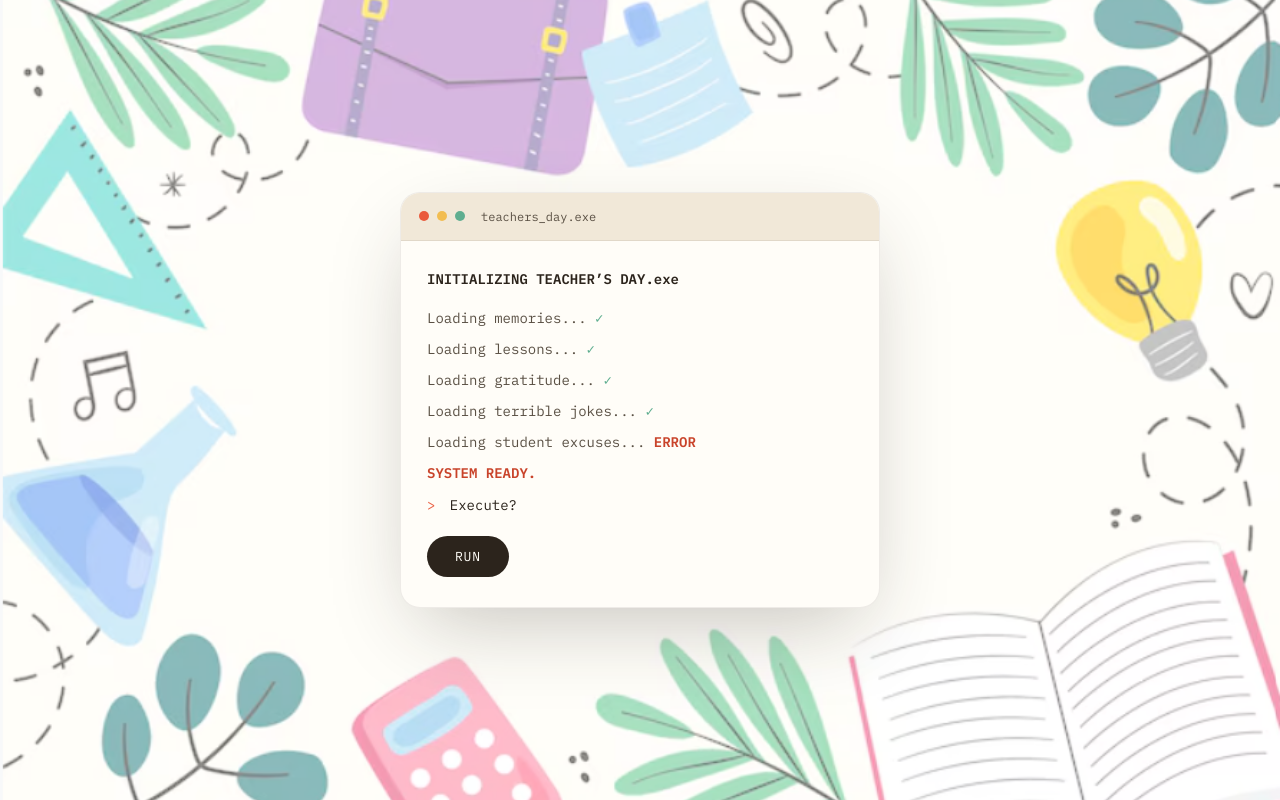
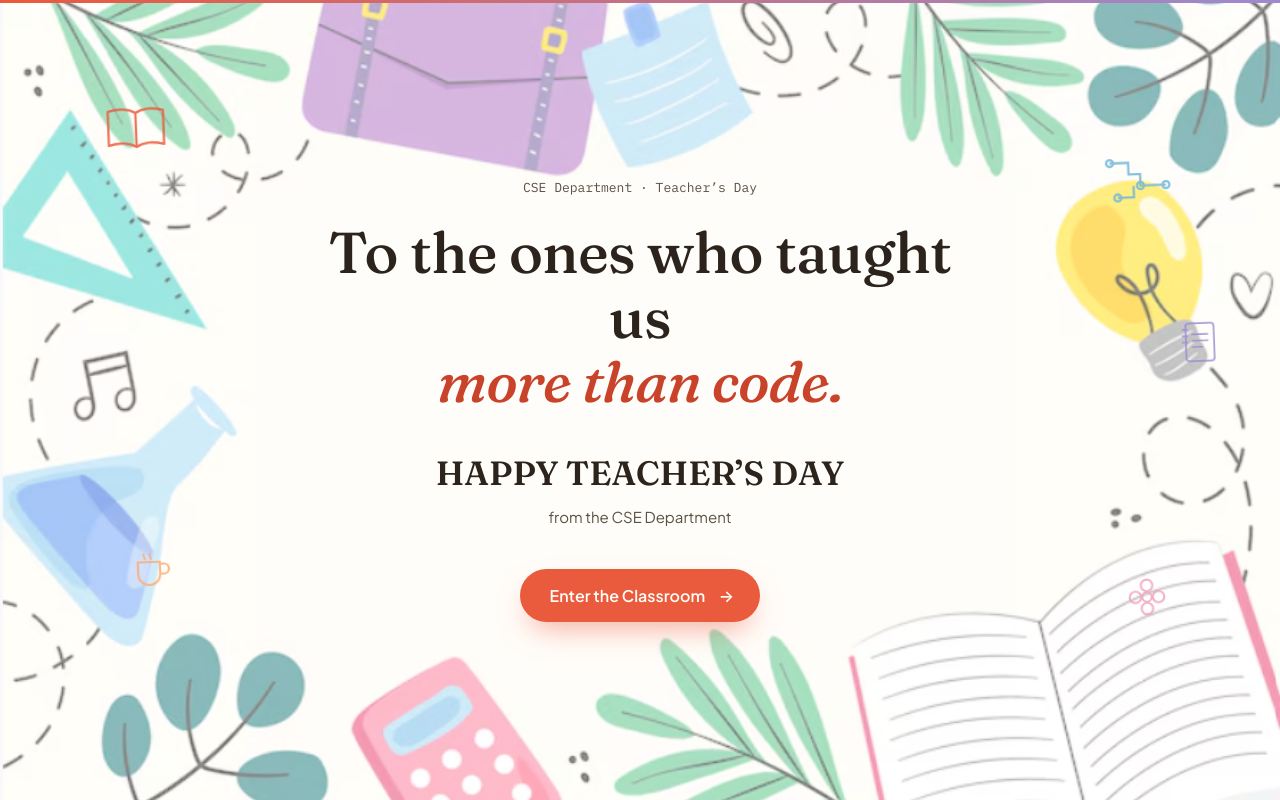
Before and after one commit to VijayaY836/Teachers-Day-Website, a React (Vite) app: page / in a window 1280 px wide. Built offline with nearby package versions, Linux system fonts and the light colour scheme; the HTML template or start-up script is replaced by a standard one.

Commit message:
Minor Changes

```diff
--- a/src/App.jsx
+++ b/src/App.jsx
@@ -1,6 +1,6 @@
 import { useRef, useState } from 'react'
 import { AnimatePresence, motion, useScroll, useSpring } from 'motion/react'
-import BootScreen from './components/BootScreen'
+// import BootScreen from './components/BootScreen' // "teachers_day.exe" boot sequence — hidden, re-add to bring it back
 import Hero from './components/Hero'
 import LetterSection from './components/LetterSection'
 // import ConceptCards from './components/ConceptCards' // "Things You Taught Us" — hidden, re-add to bring the page back
@@ -57,7 +57,6 @@ function PageProgress({ containerRef }) {
 }
 
 export default function App() {
-  const [booted, setBooted] = useState(false)
   const [index, setIndex] = useState(0)
   const scrollRef = useRef(null)
 
@@ -78,10 +77,6 @@ export default function App() {
   }
 
   return (
-    <>
-      {!booted && <BootScreen onFinish={() => setBooted(true)} />}
-
-      {booted && (
     <div className="app">
       <AnimatePresence mode="wait">
         <motion.div
@@ -115,7 +110,5 @@ export default function App() {
 
       {/* Easter egg trigger hidden for now — re-add <EasterEgg /> here to bring it back */}
     </div>
-      )}
-    </>
   )
 }
--- a/src/data/facultyData.js
+++ b/src/data/facultyData.js
@@ -18,8 +18,8 @@
 // =========================================================
 
 const RAW = [
-  ['Dr. KVN Sunitha', 'https://media.licdn.com/dms/image/v2/D5603AQFENqUMtLhS6Q/profile-displayphoto-shrink_200_200/profile-displayphoto-shrink_200_200/0/1718287542780?e=2147483647&v=beta&t=aVSxEsIFX8x2bH70w05B5dKNyQIJBXbLElKy8KrXn4c', 'Led with grace, and always found time to actually listen.'],
-  ['Dr. A. Sharada', 'https://bvrithyderabad.edu.in/wp-content/uploads/2026/07/Principal1.jpg', 'Led with grace, and always found time to actually listen.'],
+  ['Dr. KVN Sunitha', 'https://media.licdn.com/dms/image/v2/D5603AQFENqUMtLhS6Q/profile-displayphoto-shrink_200_200/profile-displayphoto-shrink_200_200/0/1718287542780?e=2147483647&v=beta&t=aVSxEsIFX8x2bH70w05B5dKNyQIJBXbLElKy8KrXn4c', 'Her leadership was gentle, her ear always open.'],
+  ['Dr. A. Sharada', 'https://bvrithyderabad.edu.in/wp-content/uploads/2026/07/Principal1.jpg', 'She makes leading look like kindness in motion.'],
   ['Dr. Aruna Rao S L', 'https://bvrithyderabad.edu.in/wp-content/uploads/2025/07/DrArunaRaoSL_HoD_CSE.jpg', 'The kind of guidance that quietly shapes an entire department.'],
   ['Ms. Swapna D', 'https://bvrithyderabad.edu.in/wp-content/uploads/2023/06/swapna-cse-faculty-bvrit-hyderabad-engineering-women-college.webp', 'Turned late assignments into lessons, not lectures.'],
   ['Dr. R. Suneetha Rani', 'https://bvrithyderabad.edu.in/wp-content/uploads/2024/08/DrSuneethaRani.jpg', 'Explained the hardest topics like they were the easiest.'],
```
Lines whose indentation alone changed are shown as unchanged.
